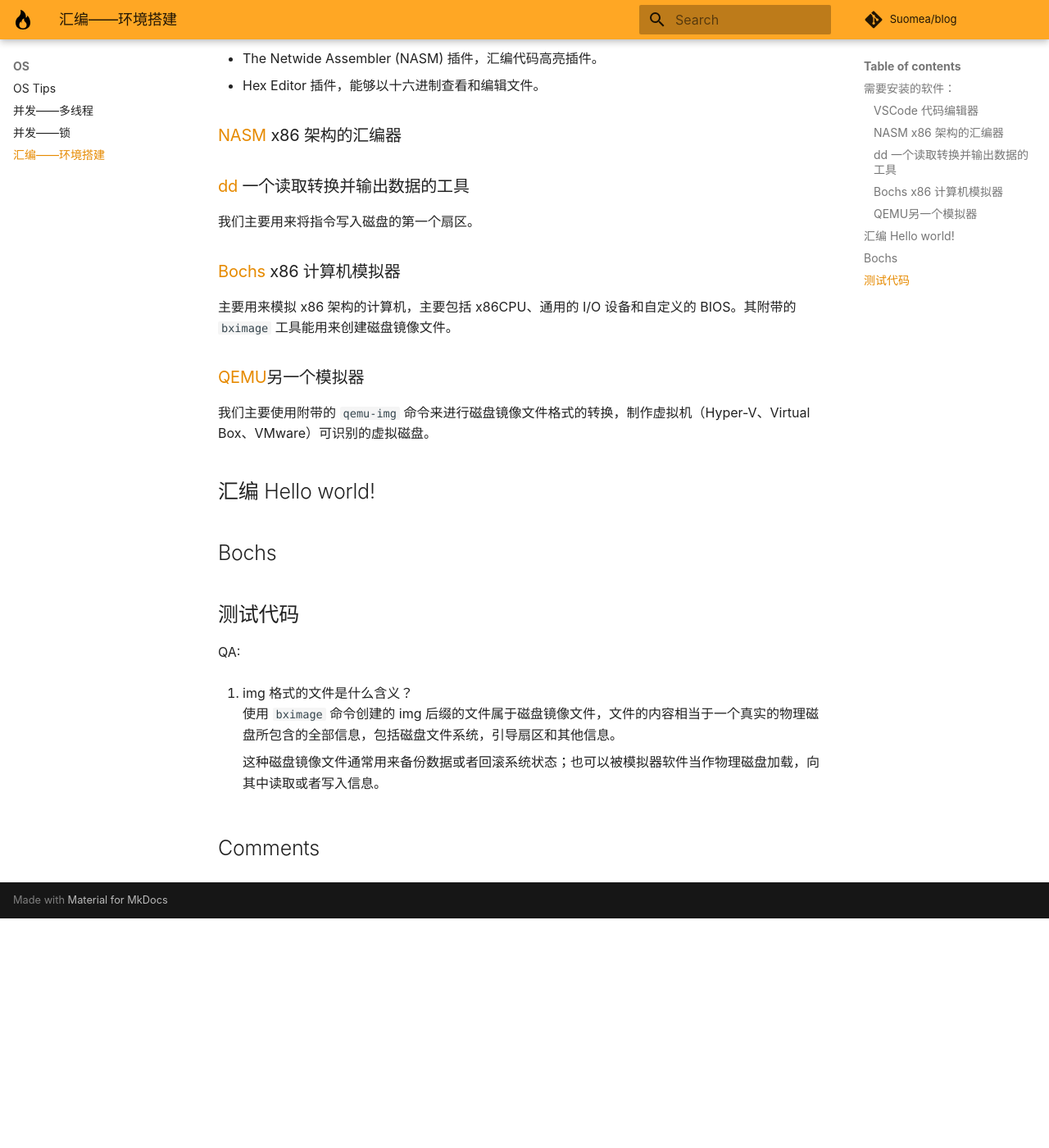
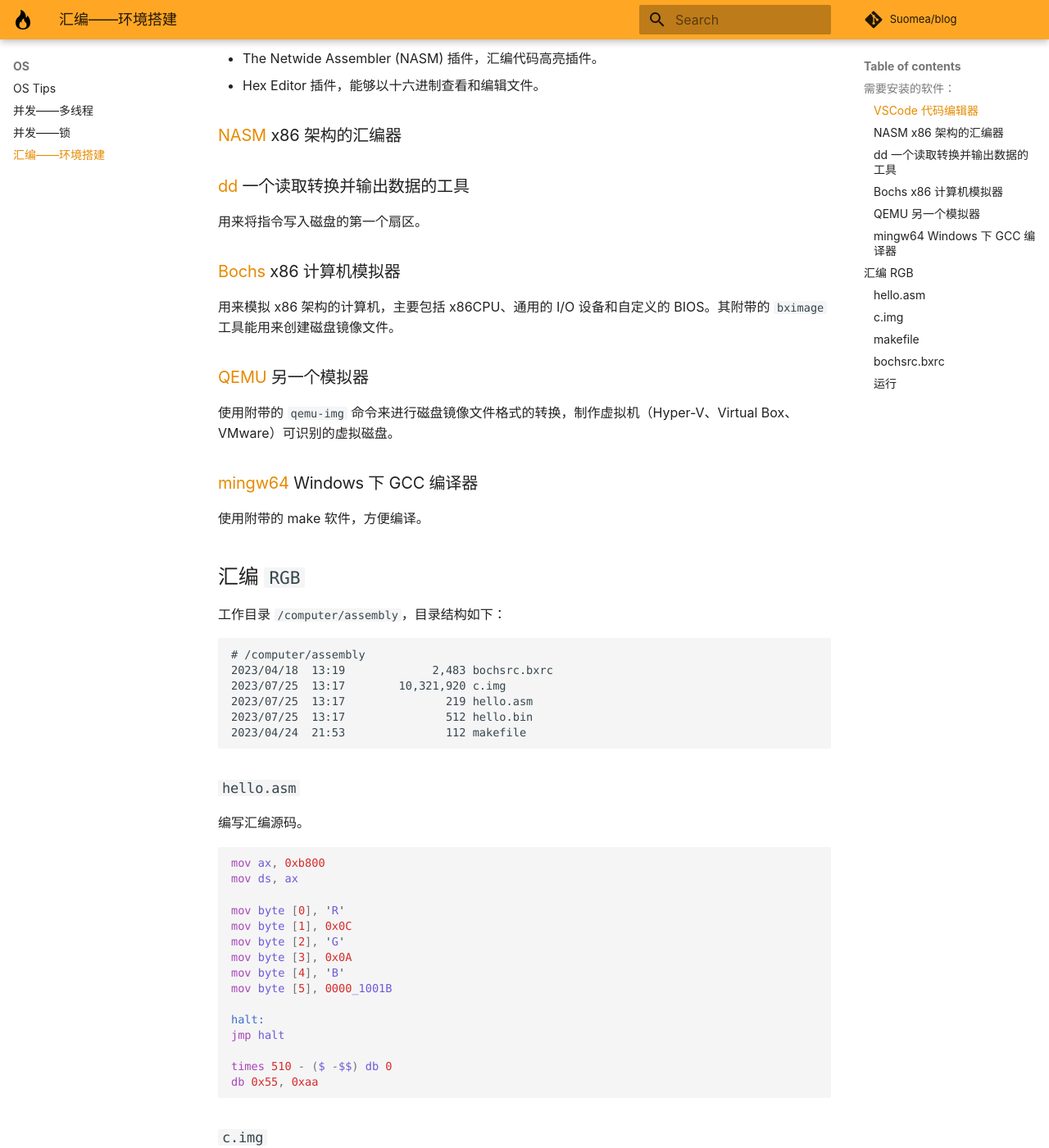
Before and after one commit to Suomea/blog, an MkDocs documentation site: the page built from docs/OS/汇编——环境搭建.md, in a window 1280 px wide and 1400 px high, scrolled down 373 px. Shown: the whole window at 82% size. Built offline with MkDocs 1.6.1 and Material for MkDocs 9.7.7, drawn with Linux system fonts in a browser that asks for light colours; some web fonts are replaced; comment, search, counter and statistics services are not loaded; before the commit the page ends 1493 px from its top, so only the background shows below that; some of the changed text lies outside the part shown.

Commit message:
完善‘汇编——环境搭建’。

````diff
--- a/docs/OS/汇编——环境搭建.md
+++ b/docs/OS/汇编——环境搭建.md
@@ -14,19 +14,73 @@
 ### [NASM](https://nasm.us/) x86 架构的汇编器
 
 ### [dd](http://www.chrysocome.net/dd) 一个读取转换并输出数据的工具
-我们主要用来将指令写入磁盘的第一个扇区。
+用来将指令写入磁盘的第一个扇区。
 
 ### [Bochs](https://bochs.sourceforge.io/) x86 计算机模拟器
-主要用来模拟 x86 架构的计算机，主要包括 x86CPU、通用的 I/O 设备和自定义的 BIOS。其附带的 `bximage` 工具能用来创建磁盘镜像文件。
+用来模拟 x86 架构的计算机，主要包括 x86CPU、通用的 I/O 设备和自定义的 BIOS。其附带的 `bximage` 工具能用来创建磁盘镜像文件。
 
-### [QEMU](https://www.qemu.org/)另一个模拟器
-我们主要使用附带的 `qemu-img` 命令来进行磁盘镜像文件格式的转换，制作虚拟机（Hyper-V、Virtual Box、VMware）可识别的虚拟磁盘。
+### [QEMU](https://www.qemu.org/) 另一个模拟器
+使用附带的 `qemu-img` 命令来进行磁盘镜像文件格式的转换，制作虚拟机（Hyper-V、Virtual Box、VMware）可识别的虚拟磁盘。
 
-## 汇编 Hello world!
+### [mingw64](https://www.mingw-w64.org/) Windows 下 GCC 编译器
+使用附带的 make 软件，方便编译。
 
-## Bochs
+## 汇编 `RGB`
+工作目录 `/computer/assembly`，目录结构如下：
+```
+# /computer/assembly
+2023/04/18  13:19             2,483 bochsrc.bxrc
+2023/07/25  13:17        10,321,920 c.img
+2023/07/25  13:17               219 hello.asm
+2023/07/25  13:17               512 hello.bin
+2023/04/24  21:53               112 makefile
+```
+### `hello.asm`
+编写汇编源码。
+```asm
+mov ax, 0xb800
+mov ds, ax
 
-## 测试代码
+mov byte [0], 'R'
+mov byte [1], 0x0C
+mov byte [2], 'G'
+mov byte [3], 0x0A
+mov byte [4], 'B'
+mov byte [5], 0000_1001B
+
+halt:
+jmp halt
+
+times 510 - ($ -$$) db 0
+db 0x55, 0xaa
+```
+
+### `c.img`
+创建磁盘镜像文件，用来当作系统启动盘。
+
+命令行直接输入命令 `bximage`，第一步选择 `Create new floppy or hard disk image`，其它步骤使用默认值即可。
+
+### `makefile`
+编写编译配置文件，内容如下：
+```make
+hello.bin:
+	nasm hello.asm -o hello.bin
+
+c.img: hello.bin
+	dd if=hello.bin of=c.img bs=512 count=1
+```
+
+### `bochsrc.bxrc`
+创建 `Bochs` 配置文件，需要生成。使用 `bochs -q` 命令，选中 Configuration -> Save，保存配置文件 `bochsrc.bxrc` 到工作目录即可。
+
+编译配置文件，将原本的内容替换为新的内容。旧的 -> 新的
+```text
+boot: floppy -> boot: disk
+ata0-master: type=none -> ata0-master: type=disk, path="c.img", mode=flat
+```
+### 运行
+编译命令：`make c.img`
+启动命令：`bochs`
 
 QA:
 
````
